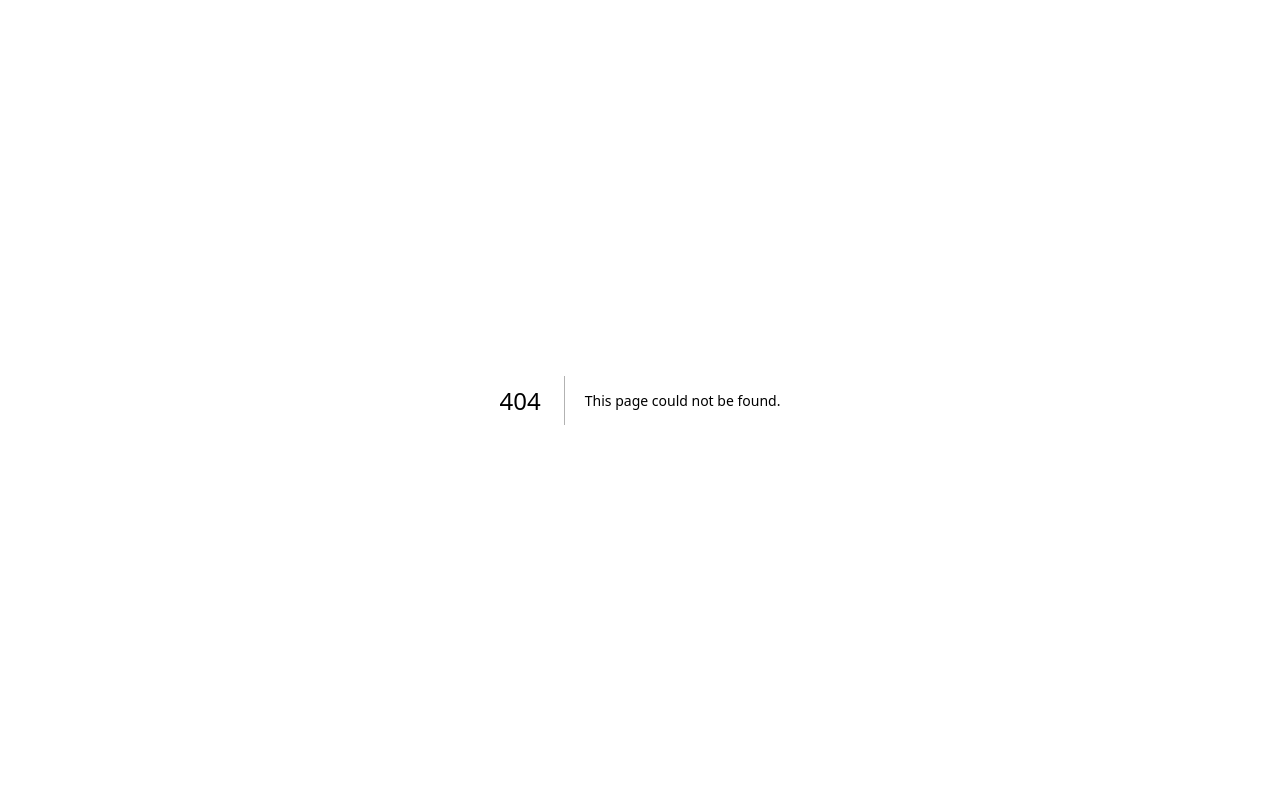
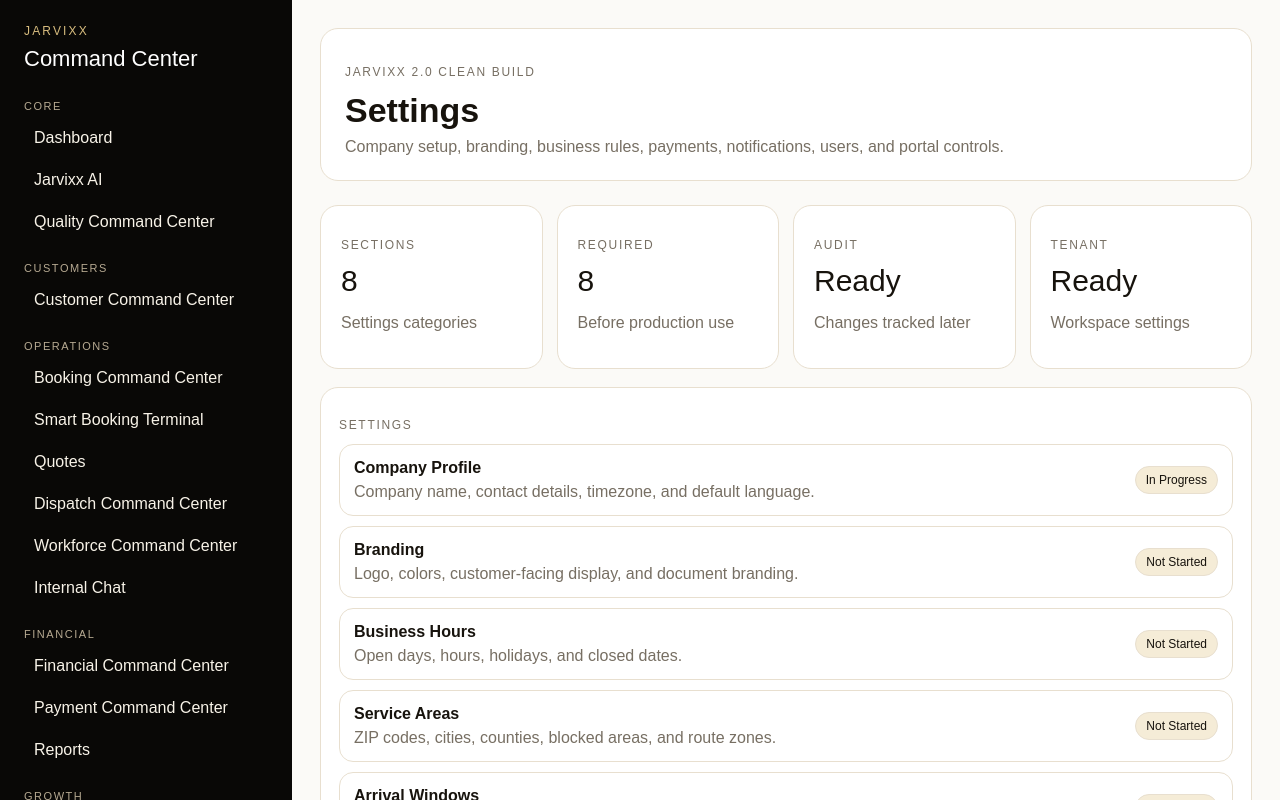
Before and after one commit to 360jarvis/JARVISV4, a Next.js app: page /app/settings in a window 1280 px wide. Before the commit this address had no page. Shown: the top 800 px of the page. Built offline with nearby package versions, Linux system fonts and the light colour scheme.

Commit message:
Connect Settings route

```diff
--- /dev/null
+++ b/app/app/settings/page.tsx
@@ -0,0 +1,6 @@
+import AppShell from '../../../components/AppShell';
+import SettingsCenter from '../../../components/SettingsCenter';
+
+export default function SettingsPage() {
+  return <AppShell title="Settings" subtitle="Company setup, branding, business rules, payments, notifications, users, and portal controls."><SettingsCenter /></AppShell>;
+}
```
